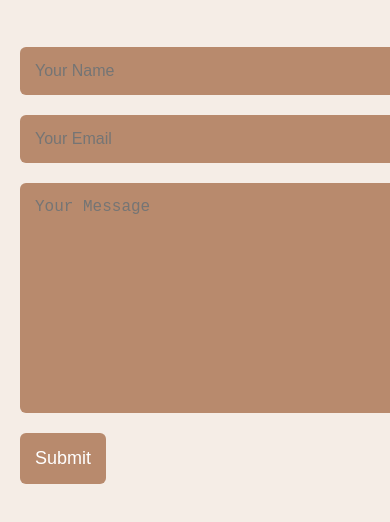
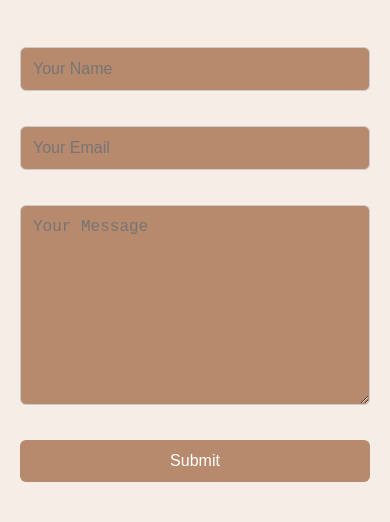
Before and after one commit to rasyiqahelya/Elya_Portfolio, a plain HTML site: page index.html in a window 390 px wide. Shown: the part 3507-4029 px from the top of the page. Drawn offline with Linux system fonts and the light colour scheme.

Commit message:
Update style.css

```diff
--- a/style.css
+++ b/style.css
@@ -408,12 +408,34 @@ nav {
     text-align: center;
   }
 
+  .contact-container {
+    flex-direction: column;
+    align-items: center;
+    padding: 40px 20px;
+    text-align: center;
+  }
+
 .contact-form {
+  display: flex;
+  flex-direction: column;
+  gap: 15px; /* jarak antara input, textarea & button */
   width: 100%;
 }
 
 .contact-form input,
 .contact-form textarea {
   width: 100%;
+  padding: 12px;
+  border-radius: 6px;
+  border: 1px solid #ccc;
+  font-size: 16px;
+  box-sizing: border-box;
+}
+
+.contact-form button {
+  padding: 12px;
+  font-size: 16px;
+  border-radius: 6px;
+  width: 100%;
 }
 }
```
Lines whose indentation alone changed are shown as unchanged.
